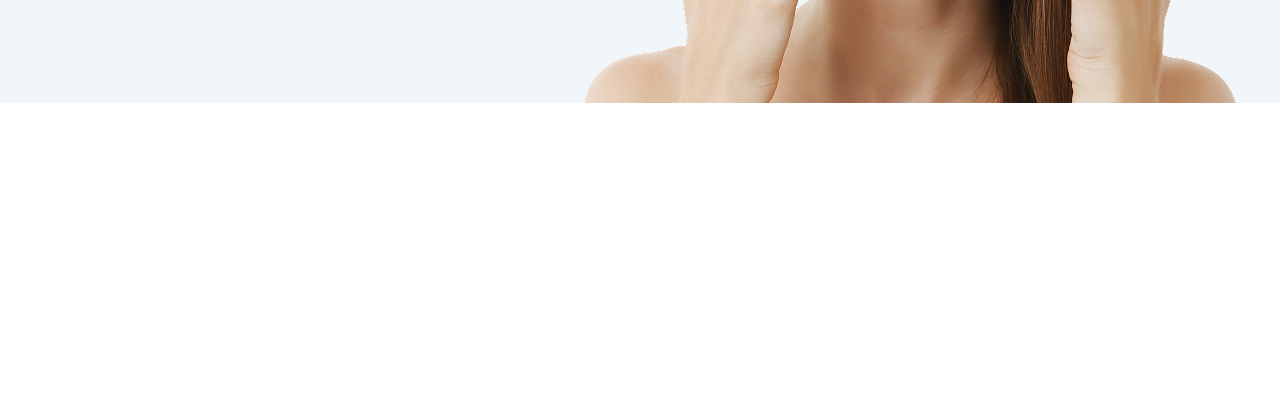
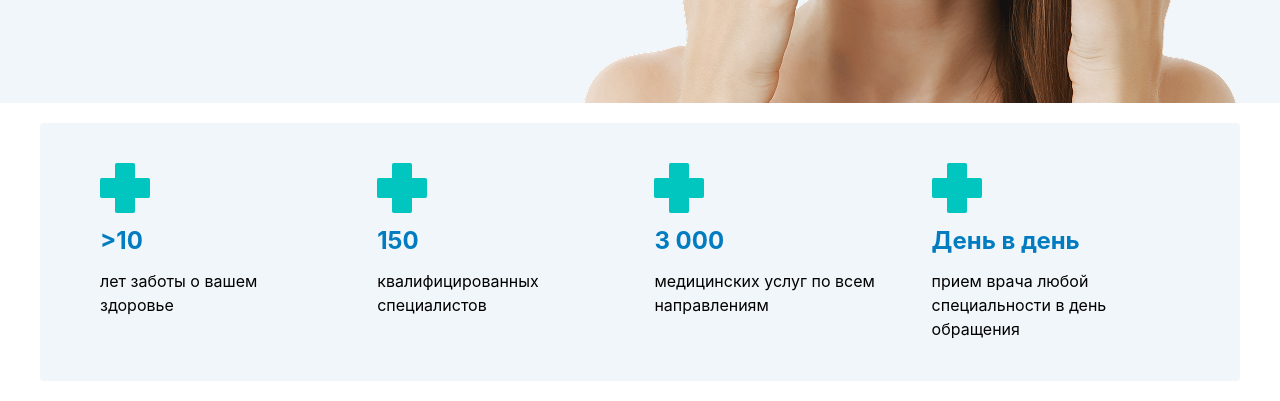
Before and after one commit to Vikingstrong/Exam-4, a website: page src/page3.html in a window 1280 px wide. Shown: the part 446-847 px from the top of the page. Before the commit the page ends 800 px from the top, so only its background shows below. Drawn offline with nearby package versions, Linux system fonts and the light colour scheme; files that its build step writes are made by us from their sources.

Commit message:
Add section 2 on page 3

```diff
--- a/src/page3.html
+++ b/src/page3.html
@@ -17,7 +17,30 @@
                 <span class="text-5xl lg:text-6xl font-bold">2 500 ₽</span>
                 <button class="py-3 lg:mt-5 px-12 bg-[#00C6BF] text-white font-semibold rounded-sm">Записаться</button>
             </aside>
-            <img src="./img/page3/img.png" alt="">
+            <img src="./img/page3/section1/img.png" alt="">
+        </div>
+    </section>
+
+    <section class="max-w-300 m-auto gap-10 lg:gap-5 items-start lg:justify-between justify-center p-5 lg:px-15 lg:py-10 rounded-sm my-5 bg-[#F0F6F9] flex flex-wrap lg:flex-nowrap">
+        <div class="flex flex-col gap-3 w-[42%] lg:w-[23%] items-start flex-none">
+            <img src="./img/page3/section2/plus.png" alt="">
+            <h2 class="text-[#017CC1] font-bold text-2xl">>10</h2>
+            <p>лет заботы о вашем <br> здоровье</p>
+        </div>
+        <div class="flex flex-col gap-3 w-[42%] lg:w-[23%] items-start flex-none">
+            <img src="./img/page3/section2/plus.png" alt="">
+            <h2 class="text-[#017CC1] font-bold text-2xl">150</h2>
+            <p>квалифицированных <br> специалистов</p>
+        </div>
+        <div class="flex flex-col gap-3 w-[42%] lg:w-[23%] items-start flex-none">
+            <img src="./img/page3/section2/plus.png" alt="">
+            <h2 class="text-[#017CC1] font-bold text-2xl">3 000</h2>
+            <p>медицинских услуг по всем <br> направлениям</p>
+        </div>
+        <div class="flex flex-col gap-3 w-[42%] lg:w-[23%] items-start flex-none">
+            <img src="./img/page3/section2/plus.png" alt="">
+            <h2 class="text-[#017CC1] font-bold text-2xl">День в день</h2>
+            <p>прием врача любой <br> специальности в день обращения</p>
         </div>
     </section>
 </main>
```
Also changed, not shown: src/img/page3/section1/img.png (renamed from src/img/page3/img.png), src/img/page3/section2/plus.png (added).
